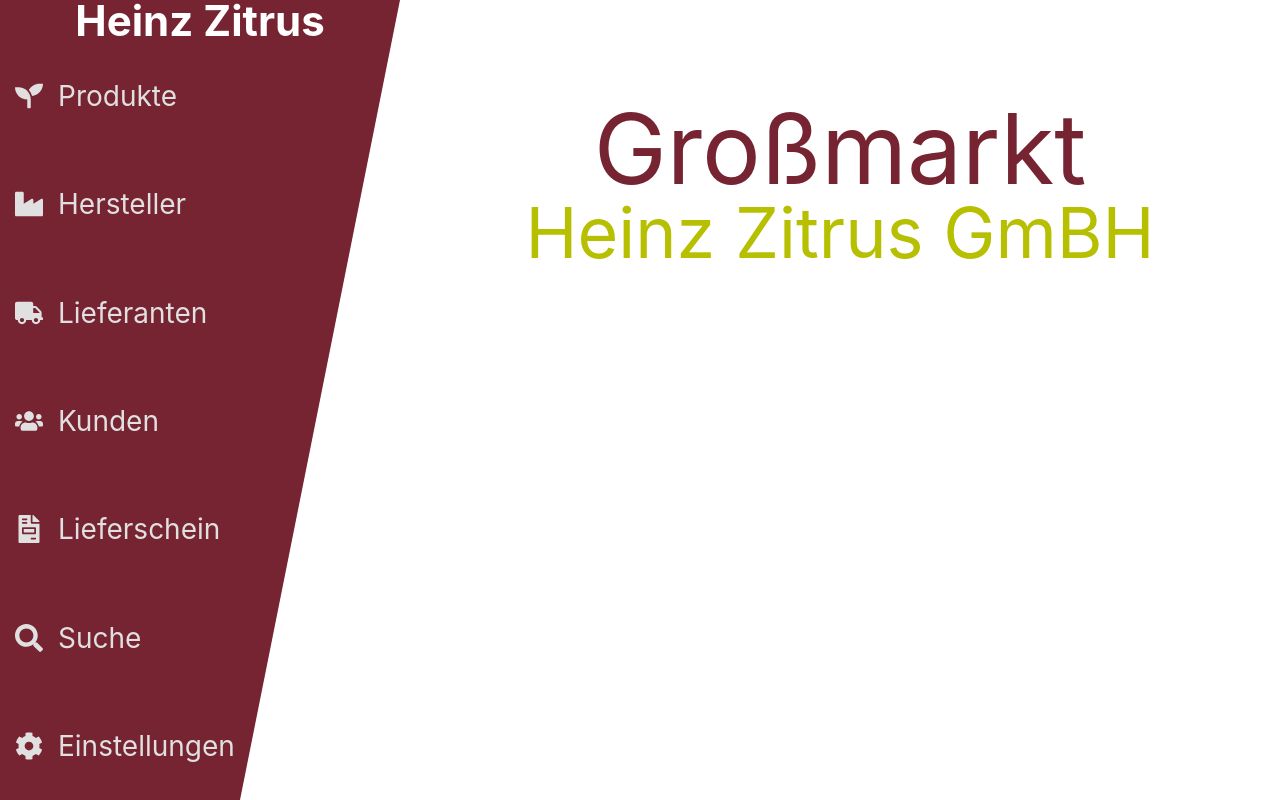
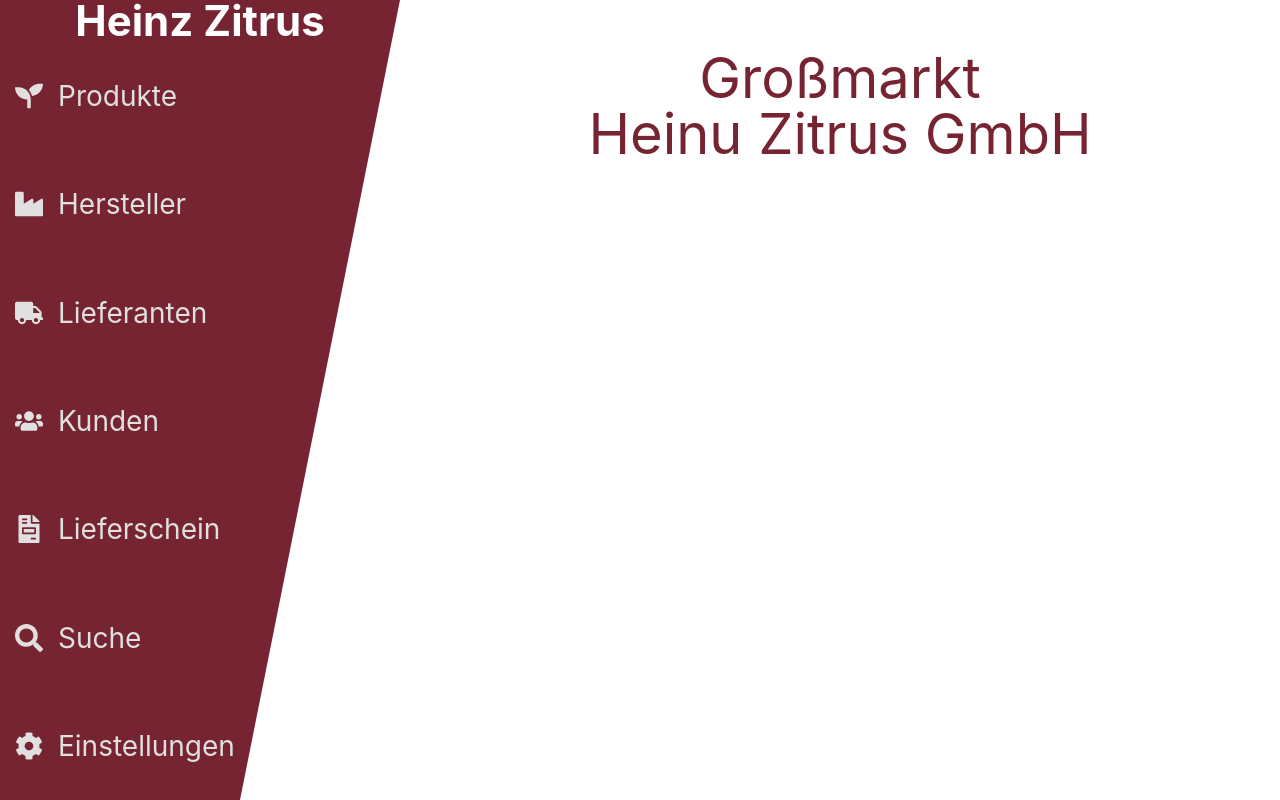
Before and after one commit to NicoVogel/dhbw_swe_store, a React (Create React App) app in the folder dhbw_swe_react/: page /home in a window 1280 px wide. Built offline with nearby package versions, Linux system fonts and the light colour scheme.

Commit message:
include Headline component

```diff
--- a/dhbw_swe_react/src/app/templates/Home/Home.js
+++ b/dhbw_swe_react/src/app/templates/Home/Home.js
@@ -1,12 +1,14 @@
 import React, { Component } from 'react';
 import './Home.scss';
+
+import Headline from '../../atoms/Headline/Headline';
 
 class Home extends Component {
     render() {
         return (
            <div className='home'>
-                <h1>Großmarkt</h1>
-                <h2>Heinz Zitrus GmBH</h2>
+                <Headline text='Großmarkt'/>
+                <Headline text='Heinu Zitrus GmbH' style="color: green"/>
            </div>
         );
     }
--- a/dhbw_swe_react/src/app/templates/Home/Home.scss
+++ b/dhbw_swe_react/src/app/templates/Home/Home.scss
@@ -1,7 +1,6 @@
 @import '../../../styles/defines';
 .home {
   flex: 1;
-  padding: 50px;
 
   display: flex;
   flex-direction: column;
--- a/dhbw_swe_react/src/app/templates/Products/Products.js
+++ b/dhbw_swe_react/src/app/templates/Products/Products.js
@@ -1,9 +1,15 @@
 import React, { Component } from 'react';
+import { faDivide } from '@fortawesome/free-solid-svg-icons';
 
+import Headline from '../../atoms/Headline/Headline';
 class Products extends Component {
     state = {  }
     render() {
-        return ( <h2>Products</h2> );
+        return (
+            <div className="products">
+                <Headline text='Produktübersicht'/>
+            </div>
+        );
     }
 }
 
```
